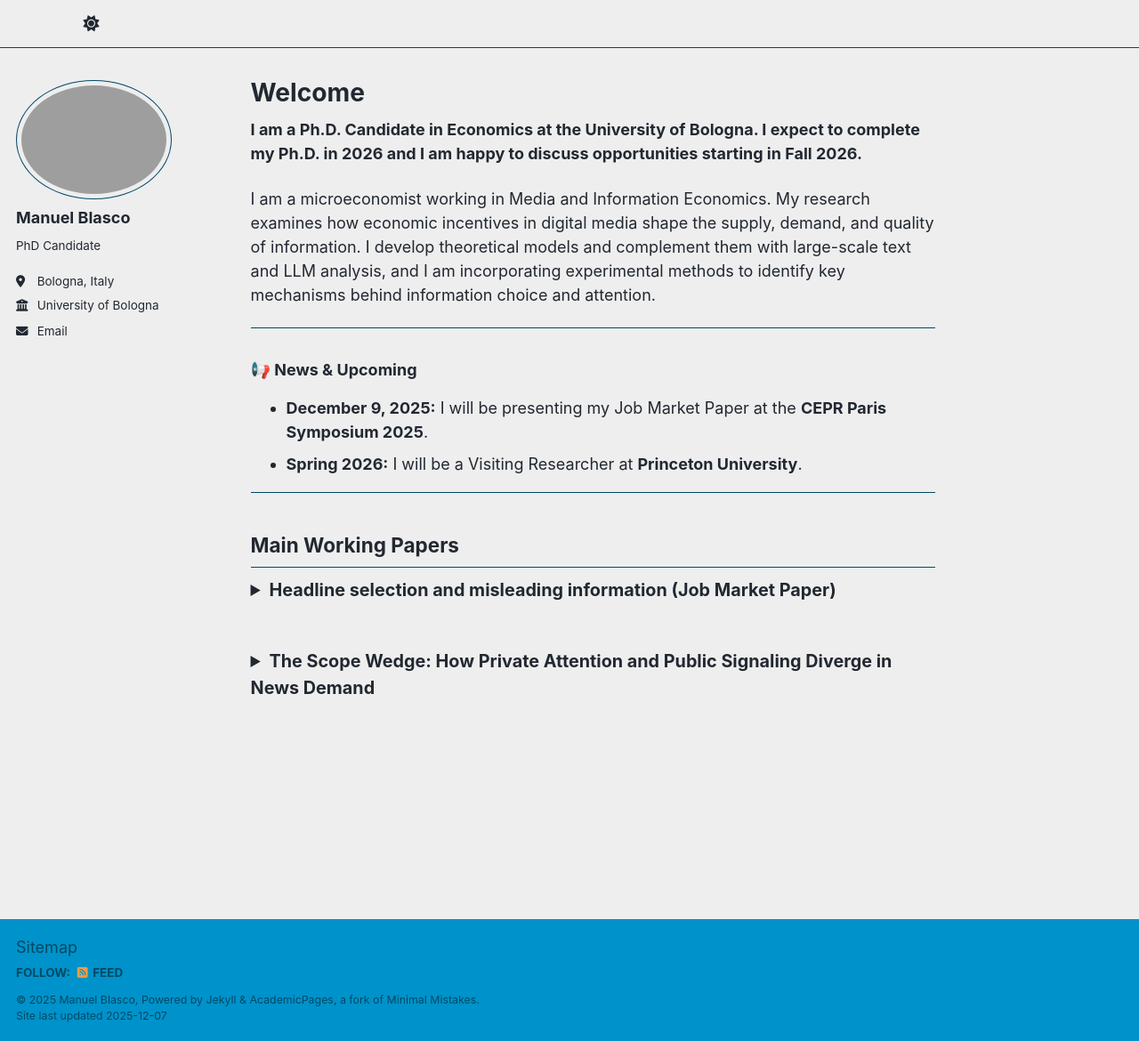
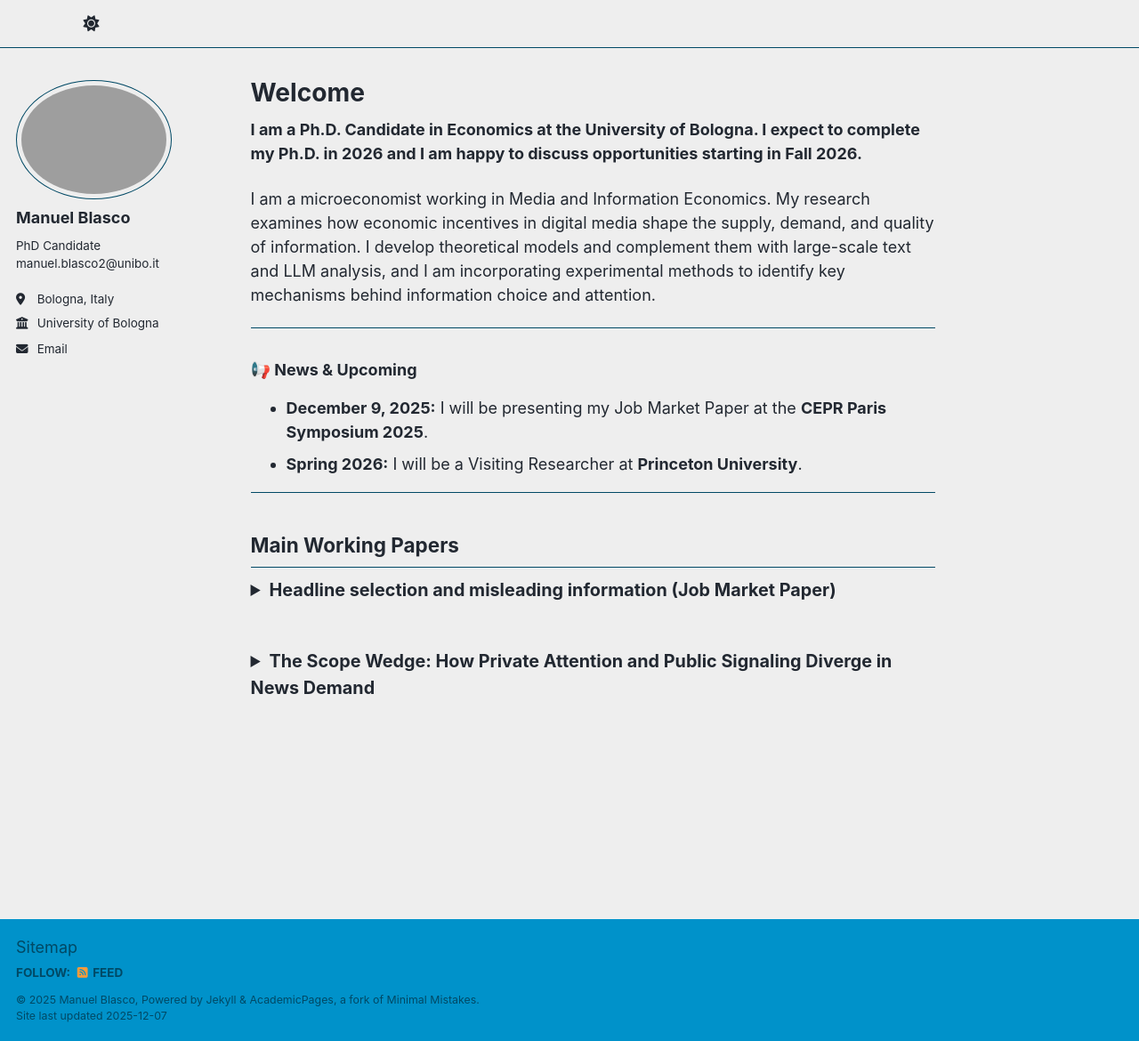
Before and after one commit to ManuelBlasco/manuelblasco.github.io, a Jekyll site: the page built from _pages/about.md, in a window 1280 px wide and 1170 px high. Shown: the whole window at 89% size. Built offline with Jekyll 4.4.1, drawn with Linux system fonts in a browser that asks for light colours; a script that is not in the unit is left out.

Commit message:
Update _config.yml

```diff
--- a/_config.yml
+++ b/_config.yml
@@ -26,7 +26,7 @@ author:
   avatar           : "profile.png"
   name             : "Manuel Blasco"
   pronouns         : # example: "she/her"
-  bio              : "PhD Candidate"
+  bio              : "PhD Candidate<br>manuel.blasco2@unibo.it"
   location         : "Bologna, Italy"
   employer         : "University of Bologna"
   uri              : # URL
```
